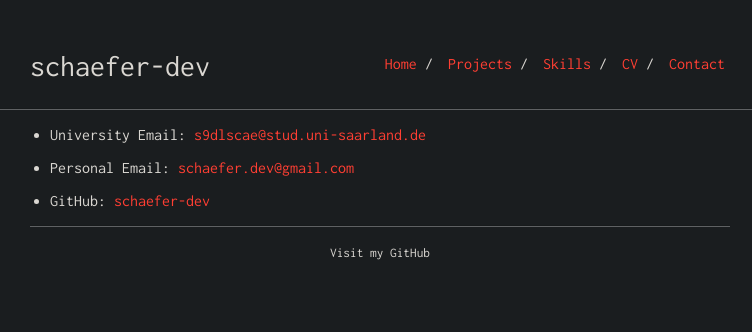
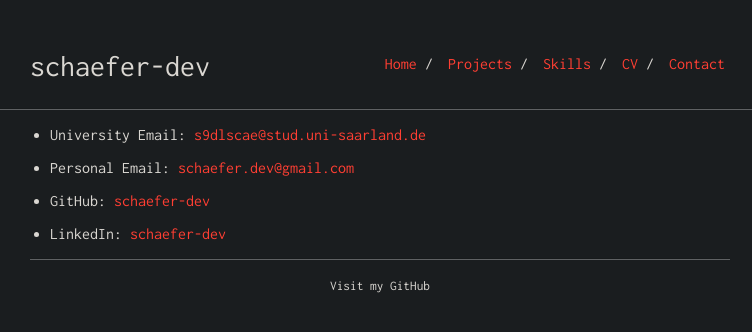
Before and after one commit to schaefer-dev/schaefer-dev.github.io, a Jekyll site: the page built from contact.md, in a window 1280 px wide. Shown: the top 332 px of the page, without its empty margins (260-1012 px from the left). Built offline with Jekyll 4.4.1, drawn with Linux system fonts in a browser that asks for light colours.

Commit message:
added LinkedIn to contacts

```diff
--- a/contact.md
+++ b/contact.md
@@ -8,3 +8,5 @@ is_contact: true
 * Personal Email: [schaefer.dev@gmail.com](mailto:schaefer.dev@gmail.com)
 
 * GitHub: [schaefer-dev](https://github.com/schaefer-dev)
+
+* LinkedIn: [schaefer-dev](https://www.linkedin.com/in/schaefer-dev/)
```
